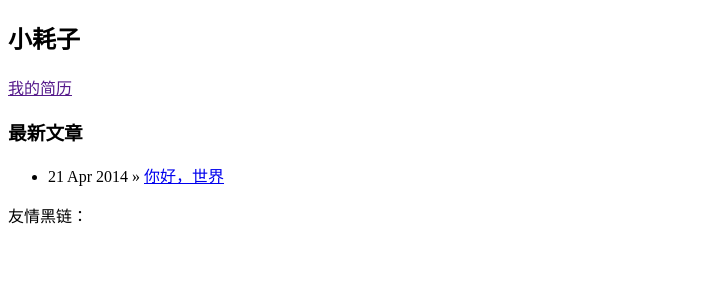
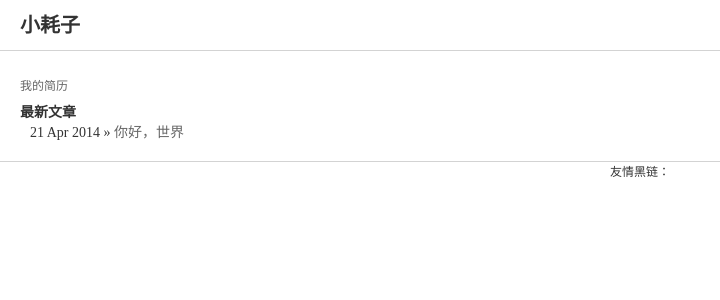
Before and after one commit to mouseliu/mygit, a Jekyll site: the page built from index.html, in a window 1280 px wide. Shown: the top 300 px of the page, without its empty margins (0-720 px from the left). Built offline with Jekyll 4.4.1, drawn with Linux system fonts in a browser that asks for light colours.

Commit message:
Signed-off-by: mouseliu <475973481@qq.com>

```diff
--- a/_layouts/default.html
+++ b/_layouts/default.html
@@ -5,8 +5,8 @@
 	<meta http-equiv="Content-Type" content="text/html; charset=utf-8" />
 	<meta id="viewport" name="viewport" content="width=device-width,initial-scale=1.0,minimum-scale=1.0,maximum-scale=1.0,user-scalable=no" />
 	<title>{{ page.title }}</title>
-	<link rel="stylesheet" href="{page.url}/css/base.css">
-	<link rel="stylesheet" href="{page.url}/css/layout.css">
+	<link rel="stylesheet" href="../css/base.css">
+	<link rel="stylesheet" href="../css/layout.css">
 </head>
 <body>
 	{{ content }}
```
